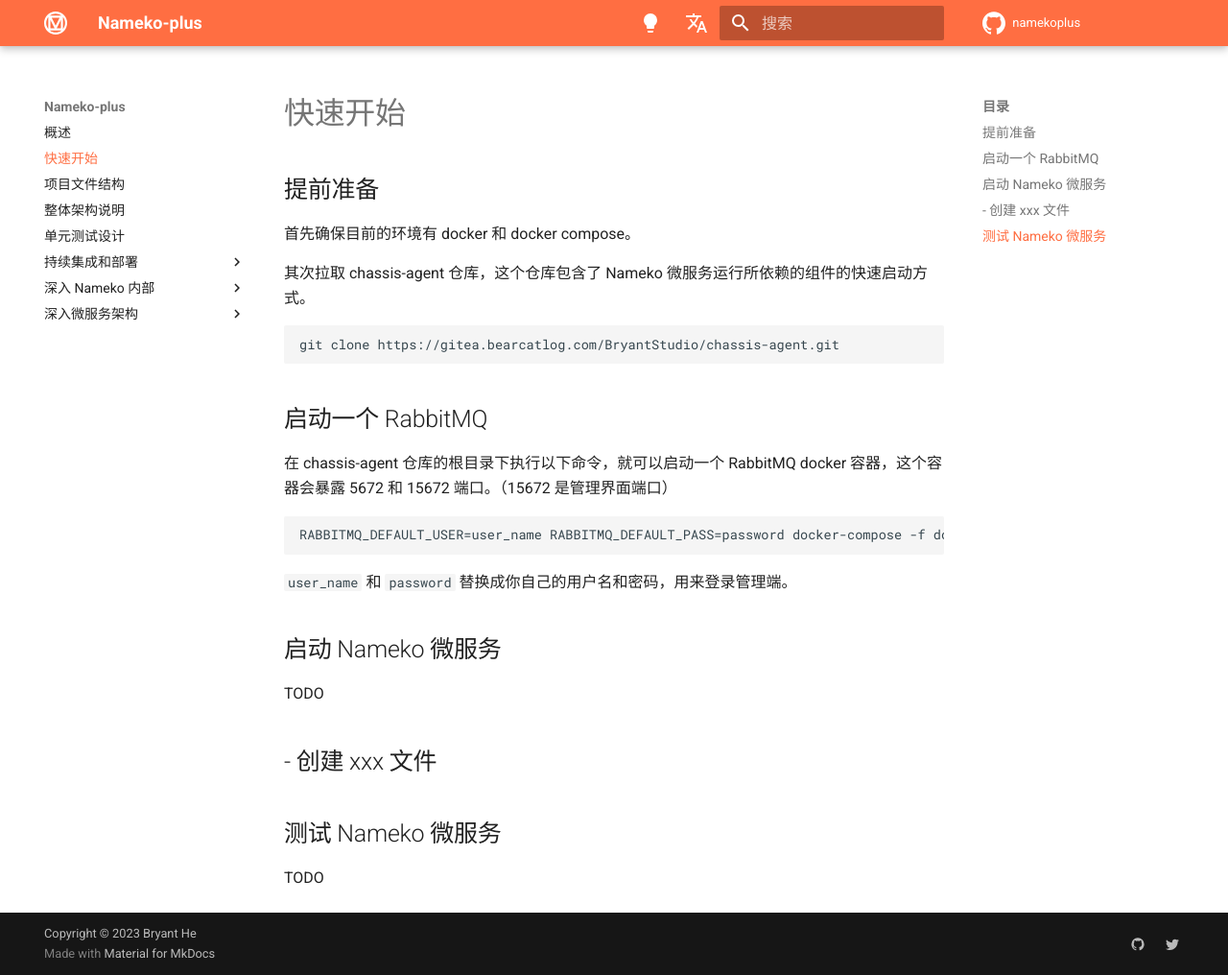
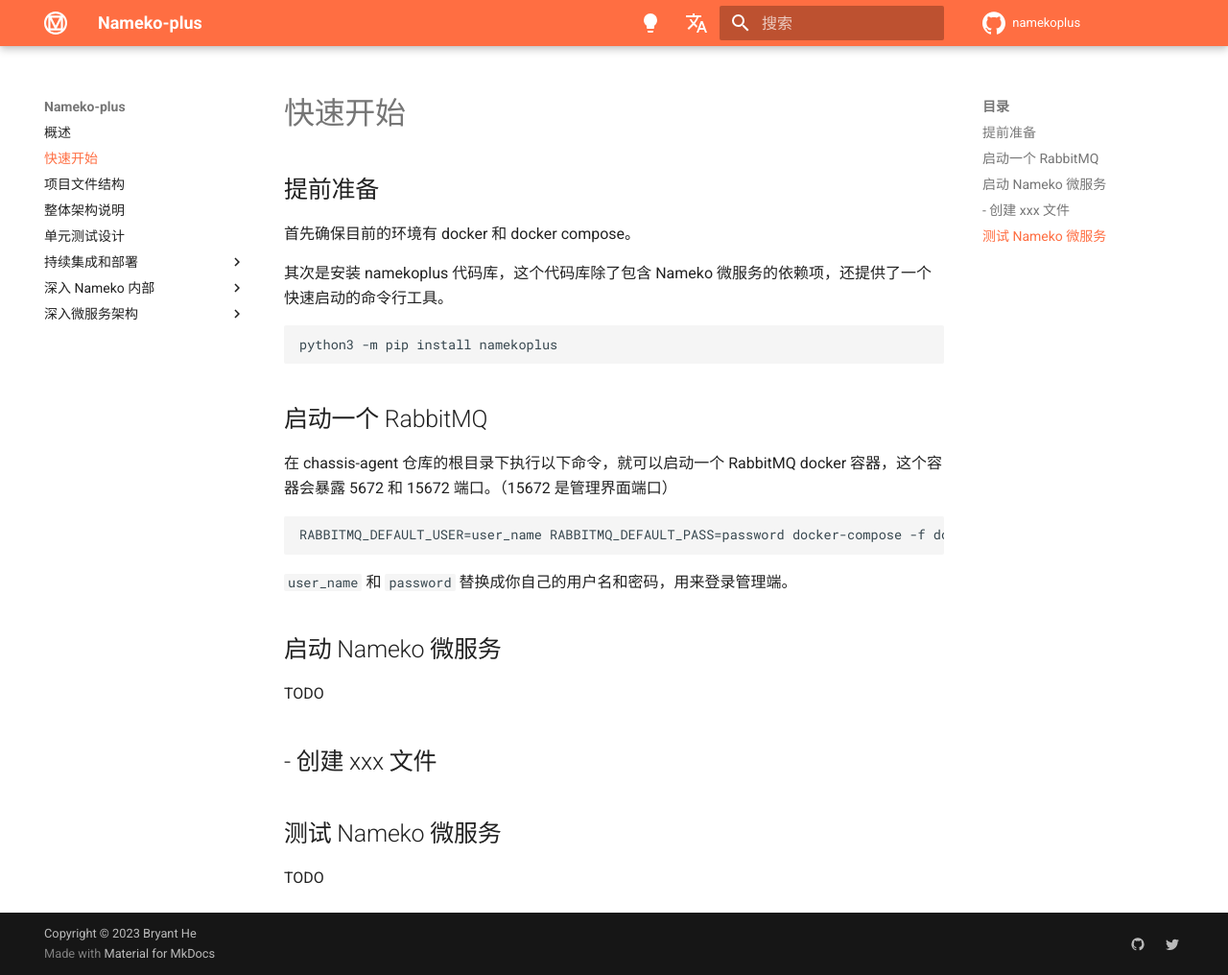
Before and after one commit to Bryanthelol/nameko-plus-doc, an MkDocs documentation site: the page built from docs/快速开始.md, in a window 1280 px wide and 1016 px high. Shown: the whole window at 96% size. Built offline with MkDocs 1.6.1 and Material for MkDocs 9.7.7, drawn with Linux system fonts in a browser that asks for light colours; comment, search, counter and statistics services are not loaded.

Commit message:
update doc

````diff
--- a/docs/快速开始.md
+++ b/docs/快速开始.md
@@ -9,10 +9,10 @@
 
 首先确保目前的环境有 docker 和 docker compose。
 
-其次拉取 chassis-agent 仓库，这个仓库包含了 Nameko 微服务运行所依赖的组件的快速启动方式。
+其次是安装 namekoplus 代码库，这个代码库除了包含 Nameko 微服务的依赖项，还提供了一个快速启动的命令行工具。
 
 ```bash
-git clone https://gitea.bearcatlog.com/BryantStudio/chassis-agent.git
+python3 -m pip install namekoplus
 ```
 
 ## 启动一个 RabbitMQ
````
